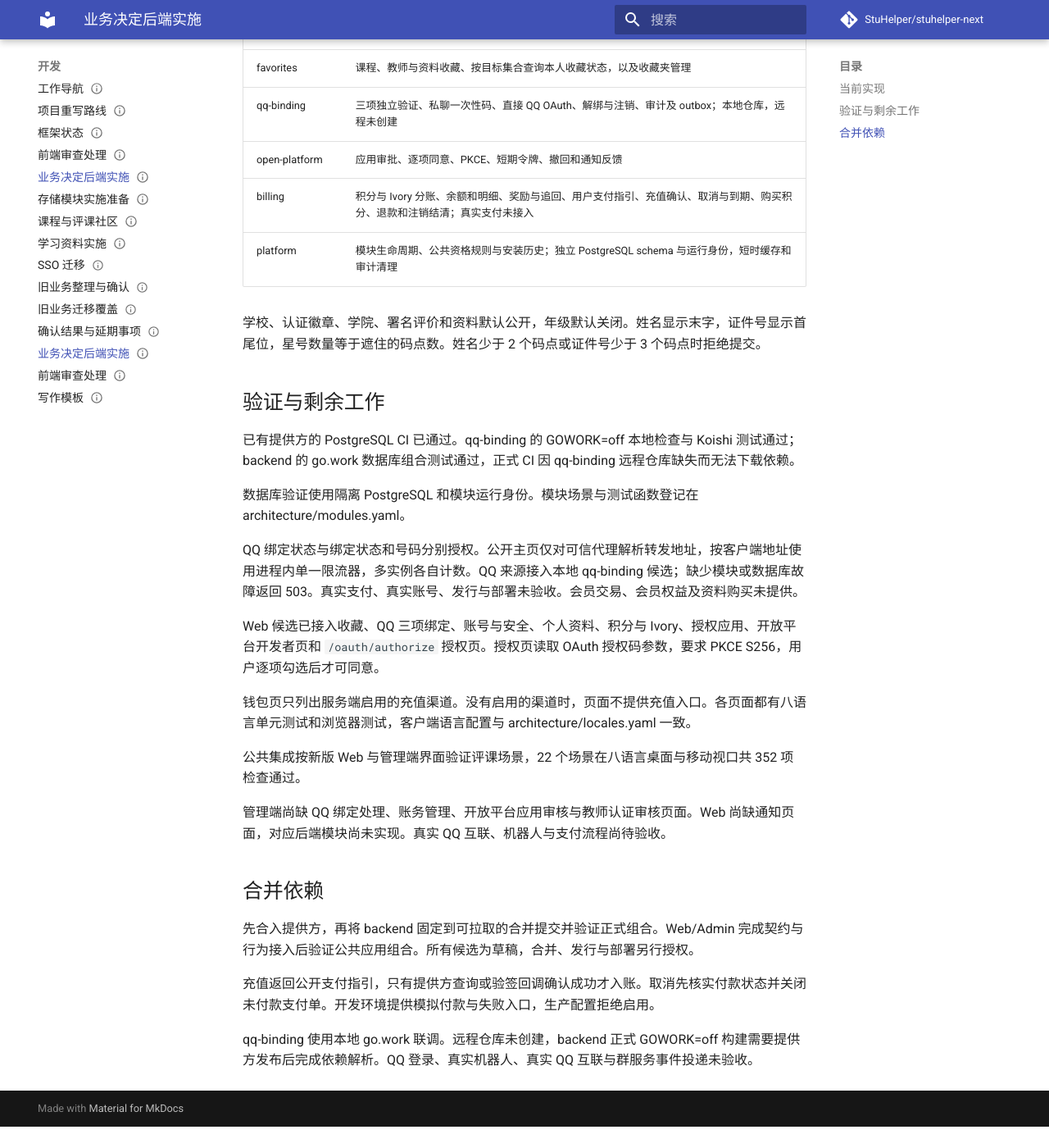
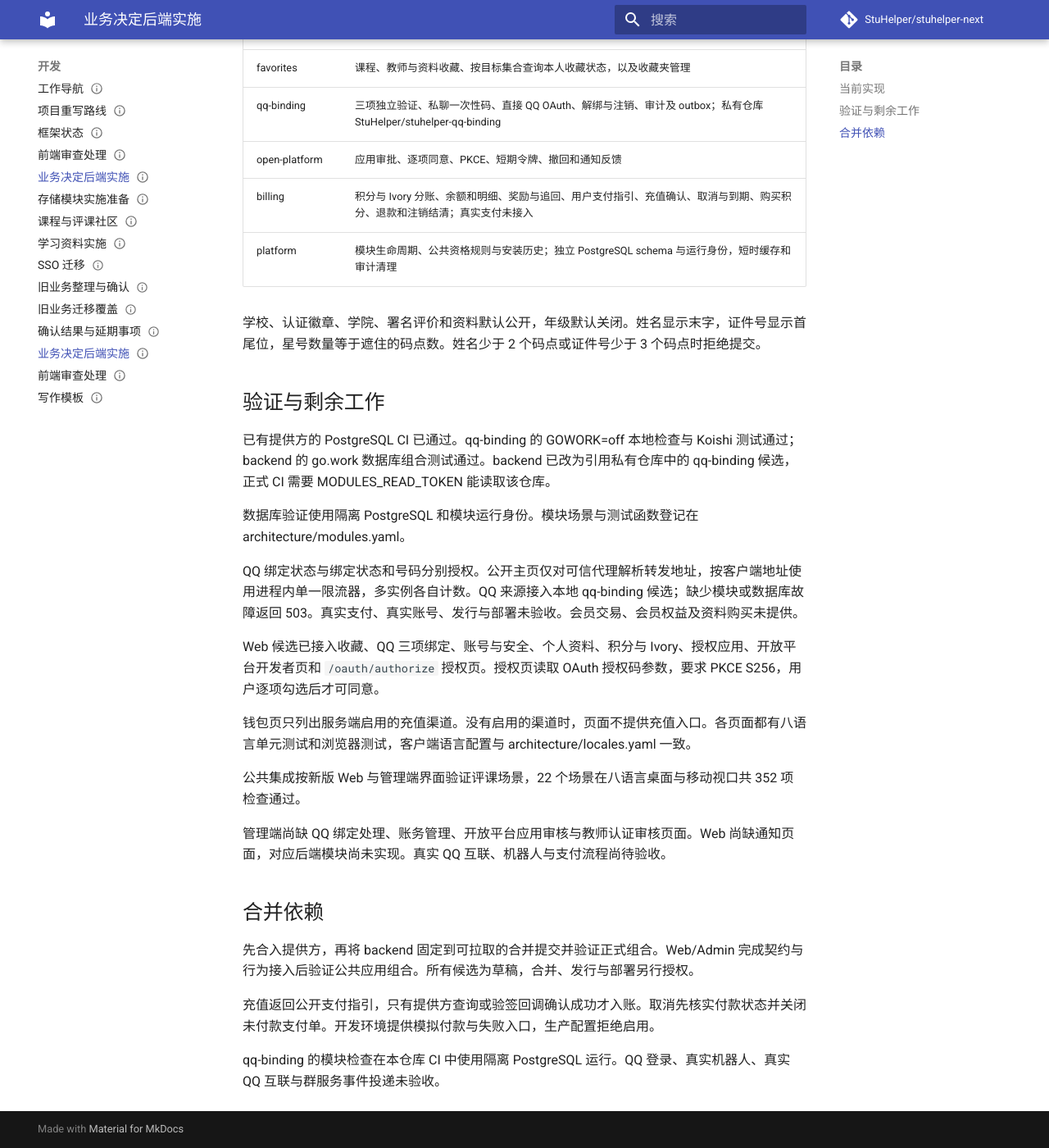
Before and after one commit to StuHelper/stuhelper-next, an MkDocs documentation site: the page built from docs/development/backend-decisions.md, in a window 1280 px wide and 1400 px high, scrolled down 625 px. Shown: the whole window at 82% size. Built offline with MkDocs 1.6.1 and Material for MkDocs 9.7.7, drawn with Linux system fonts in a browser that asks for light colours; comment, search, counter and statistics services are not loaded; before the commit the page ends 1999 px from its top, so only the background shows below that.

Commit message:
docs(qq-binding): 登记私有仓库并固定新的 qq-binding 与 backend 候选

```diff
--- a/docs/development/backend-decisions.md
+++ b/docs/development/backend-decisions.md
@@ -18,7 +18,7 @@
 | resources | 预览与下载同权；投诉只需登录，提交时通过准入才保存标题快照；购买延期 |
 | profiles | 昵称 20 和简介 120 个 Unicode 码点；主页展示开关、7 天注销冷静期与可恢复处理进度 |
 | favorites | 课程、教师与资料收藏、按目标集合查询本人收藏状态，以及收藏夹管理 |
-| qq-binding | 三项独立验证、私聊一次性码、直接 QQ OAuth、解绑与注销、审计及 outbox；本地仓库，远程未创建 |
+| qq-binding | 三项独立验证、私聊一次性码、直接 QQ OAuth、解绑与注销、审计及 outbox；私有仓库 StuHelper/stuhelper-qq-binding |
 | open-platform | 应用审批、逐项同意、PKCE、短期令牌、撤回和通知反馈 |
 | billing | 积分与 Ivory 分账、余额和明细、奖励与追回、用户支付指引、充值确认、取消与到期、购买积分、退款和注销结清；真实支付未接入 |
 | platform | 模块生命周期、公共资格规则与安装历史；独立 PostgreSQL schema 与运行身份，短时缓存和审计清理 |
@@ -27,7 +27,7 @@
 
 ## 验证与剩余工作
 
-已有提供方的 PostgreSQL CI 已通过。qq-binding 的 GOWORK=off 本地检查与 Koishi 测试通过；backend 的 go.work 数据库组合测试通过，正式 CI 因 qq-binding 远程仓库缺失而无法下载依赖。
+已有提供方的 PostgreSQL CI 已通过。qq-binding 的 GOWORK=off 本地检查与 Koishi 测试通过；backend 的 go.work 数据库组合测试通过。backend 已改为引用私有仓库中的 qq-binding 候选，正式 CI 需要 MODULES_READ_TOKEN 能读取该仓库。
 
 数据库验证使用隔离 PostgreSQL 和模块运行身份。模块场景与测试函数登记在 architecture/modules.yaml。
 
@@ -47,4 +47,4 @@
 
 充值返回公开支付指引，只有提供方查询或验签回调确认成功才入账。取消先核实付款状态并关闭未付款支付单。开发环境提供模拟付款与失败入口，生产配置拒绝启用。
 
-qq-binding 使用本地 go.work 联调。远程仓库未创建，backend 正式 GOWORK=off 构建需要提供方发布后完成依赖解析。QQ 登录、真实机器人、真实 QQ 互联与群服务事件投递未验收。
+qq-binding 的模块检查在本仓库 CI 中使用隔离 PostgreSQL 运行。QQ 登录、真实机器人、真实 QQ 互联与群服务事件投递未验收。
```
Also changed, not shown: docs/design/module-repositories.md (+1 -1 lines), workspace.lock.json (+3 -4 lines).
